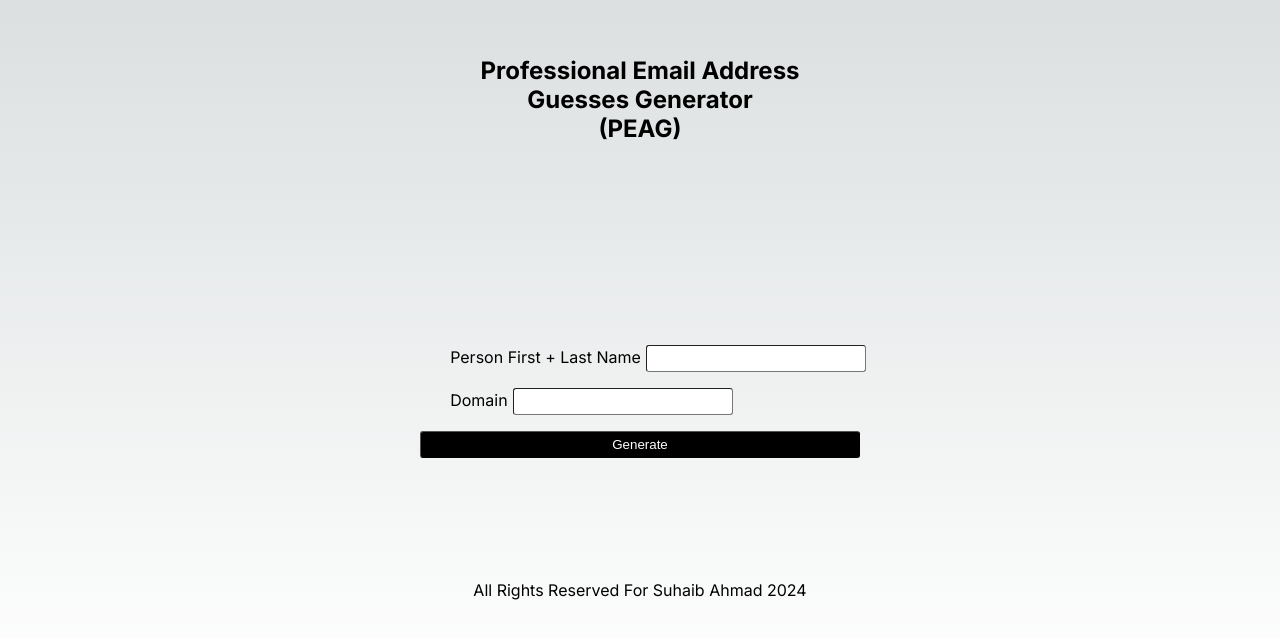
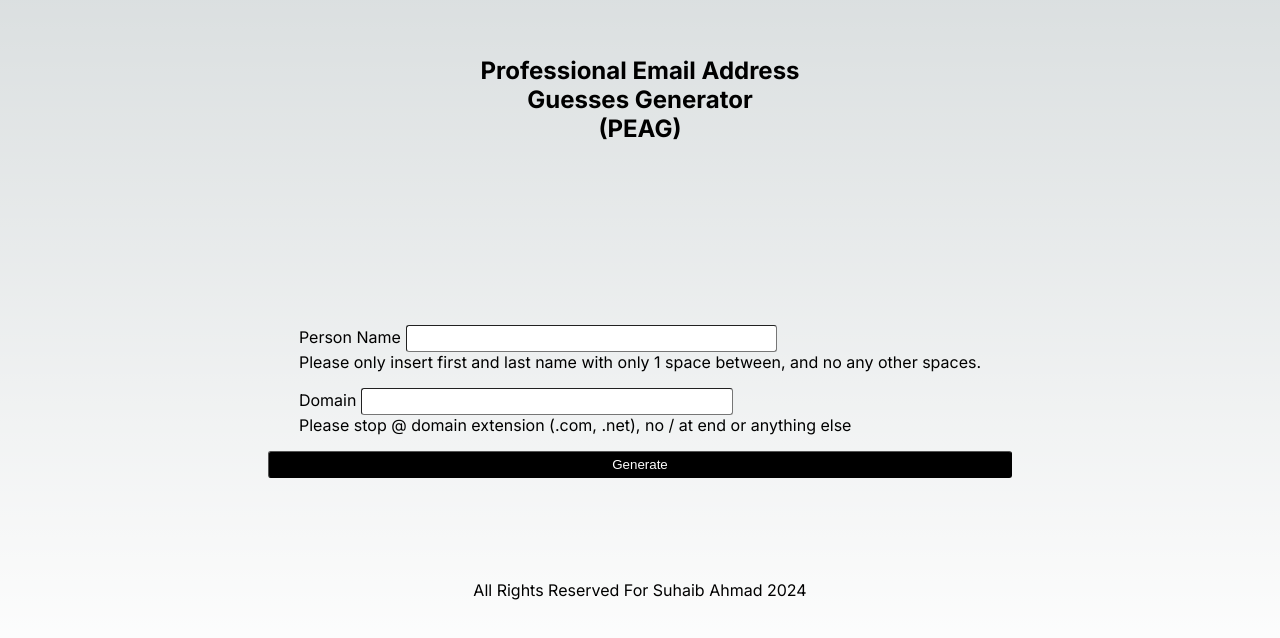
Before and after one commit to makkahwi/prof-emails, a Next.js app: page / in a window 1280 px wide. Shown: the part 104-742 px from the top of the page. Built offline with nearby package versions, Linux system fonts and the light colour scheme.

Commit message:
Replace Regex Validations With Instructions

```diff
--- a/src/components/Form.tsx
+++ b/src/components/Form.tsx
@@ -8,11 +8,16 @@ export default function Form() {
   const inputs = [
     {
       name: "name",
-      label: "Person First + Last Name",
+      label: "Person Name",
       required: true,
-      regex: /^[a-z ,.'-]+$/i,
+      info: "Please only insert first and last name with only 1 space between, and no any other spaces.",
     },
-    { name: "domain", label: "Domain", required: true },
+    {
+      name: "domain",
+      label: "Domain",
+      required: true,
+      info: "Please stop @ domain extension (.com, .net), no / at end or anything else",
+    },
   ];
 
   const generator = (name = "Suhaib Ahmad", userDomain = "hotmail.com") => {
@@ -102,10 +107,13 @@ export default function Form() {
             generator(values.name, values.domain);
           }}
         >
-          {inputs.map(({ label, name, required, regex }, i) => (
+          {inputs.map(({ label, name, required, info }, i) => (
             <div className="input" key={i}>
               <label>{label}</label>
-              <input name={name} required={required} pattern={String(regex)} />
+              <input name={name} required={required} />
+              <div>
+                <label>{info}</label>
+              </div>
             </div>
           ))}
 
```
